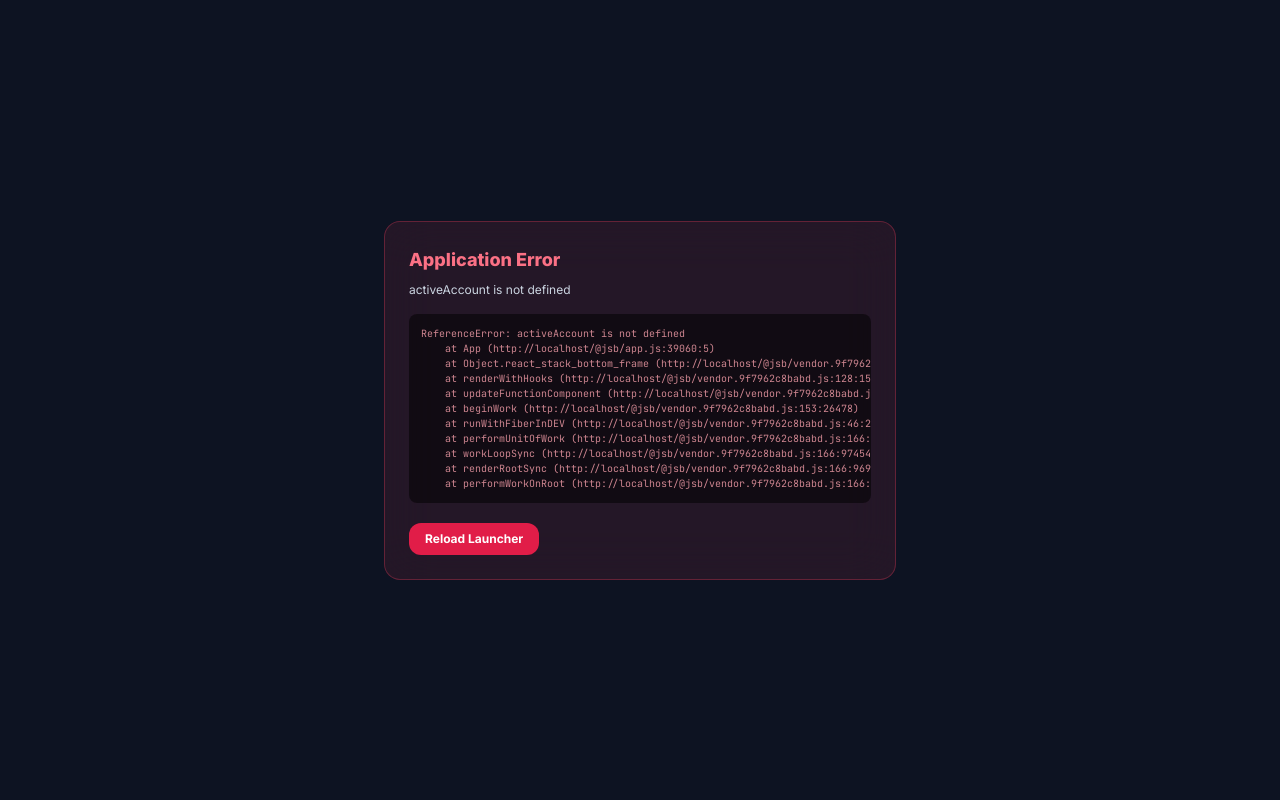
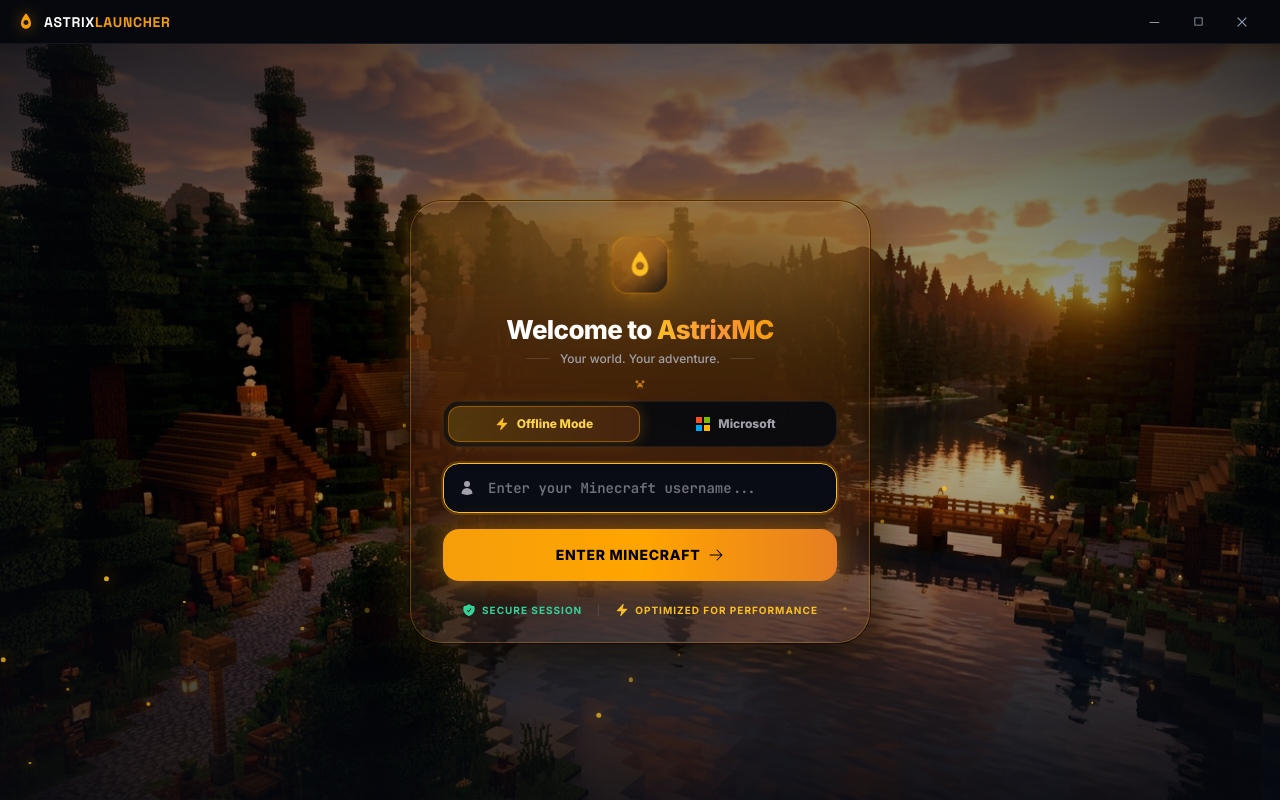
Before and after one commit to Extremez-Surya/AstrixMC-Launcher, a React (Vite) app: page / in a window 1280 px wide. Built offline with nearby package versions, Linux system fonts and the light colour scheme.

Commit message:
fix(app): define activeAccount via useAuth in App component

```diff
--- a/src/renderer/App.tsx
+++ b/src/renderer/App.tsx
@@ -120,6 +120,7 @@
 }
 
 export default function App() {
+  const { activeAccount } = useAuth()
   const [isLogsOpen, setIsLogsOpen] = useState(false)
   const [isSearchOpen, setIsSearchOpen] = useState(false)
 
```
